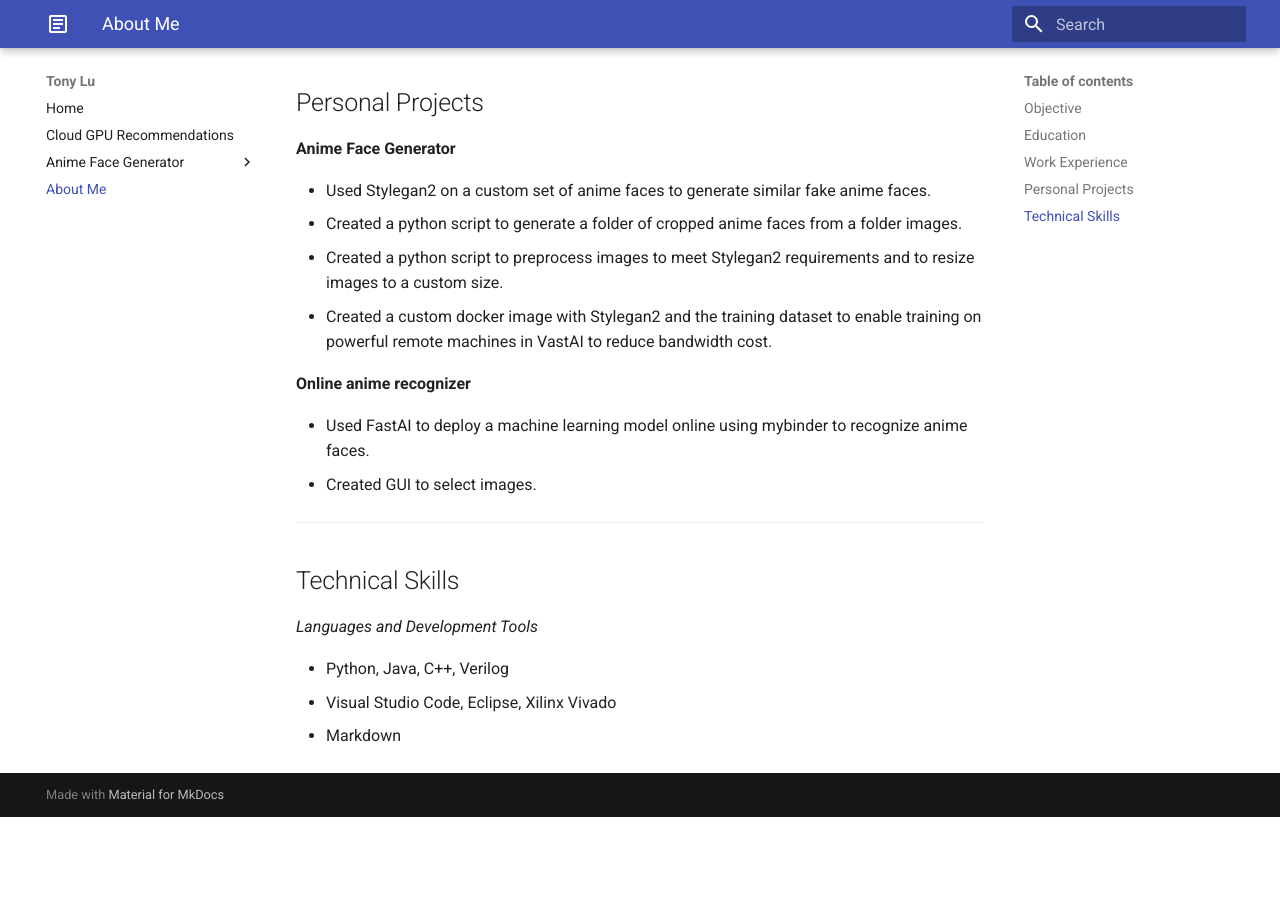
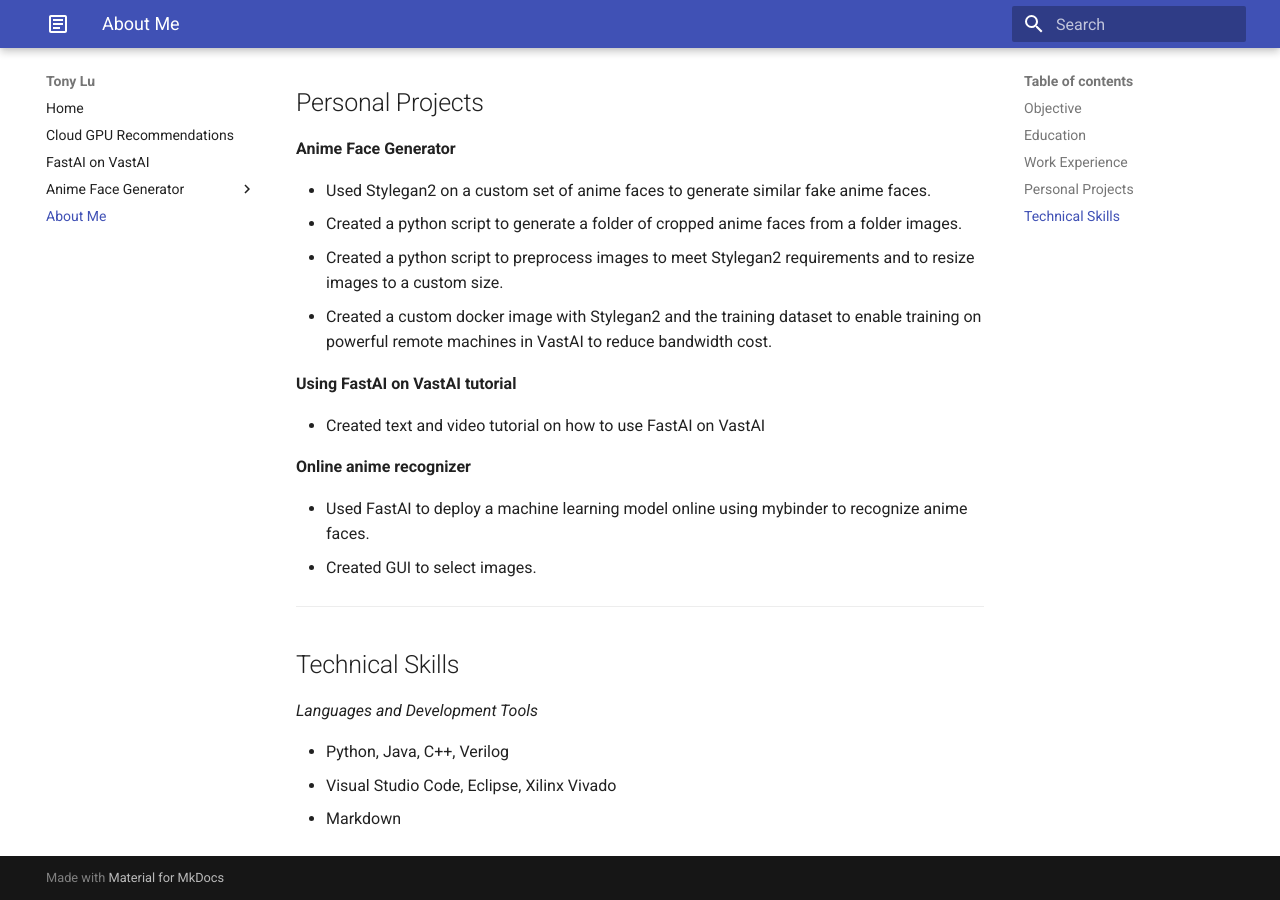
Before and after one commit to tonylu0/tonylu0.github.io, an MkDocs documentation site: the page built from docs/about.md, in a window 1280 px wide and 900 px high, scrolled down 884 px. Built offline with MkDocs 1.6.1 and Material for MkDocs 9.7.7, drawn with Linux system fonts in a browser that asks for light colours; before the commit the page ends 1701 px from its top, so only the background shows below that.

Commit message:
Added FastAI on VastAI tutorial

```diff
--- a/docs/about.md
+++ b/docs/about.md
@@ -45,6 +45,10 @@ for machine learning accelerators.
 * Created a custom docker image with Stylegan2 and the training dataset to enable training on powerful remote machines in VastAI
 to reduce bandwidth cost.
 
+**Using FastAI on VastAI tutorial**
+
+* Created text and video tutorial on how to use FastAI on VastAI
+
 **Online anime recognizer**
 
 * Used FastAI to deploy a machine learning model online using mybinder to recognize anime faces.
--- a/docs/recommendations.md
+++ b/docs/recommendations.md
@@ -38,6 +38,8 @@ Same as above except
 
 **VastAI** $5 deposit minimum, price depends on rental
 
+[How to use FastAI on VastAI](projects/fastaivastai)
+
 * Uses docker images, can use custom docker image.
 * Instead of using servers which are not allowed to use consumer GPUs, VastAI uses decentralized compute
 where anyone can rent out their GPUs. This allows for much cheaper prices as consumer GPUs have a much better
--- a/mkdocs.yml
+++ b/mkdocs.yml
@@ -13,11 +13,11 @@ markdown_extensions:
 nav:
     - Home: 'index.md'
     - Cloud GPU Recommendations: 'recommendations.md'
+    - FastAI on VastAI: 'projects/fastaivastai.md'
     - 'Anime Face Generator':
-      - 'Project Home' : 'Projects/projects.md'
-      - 'Anime Face Cropper': 'Projects/animefacecrop.md'
-      - 'Image Preprocessor' : 'Projects/imagepreprocess.md'
-      - 'Custom Docker Image for GAN' : 'Projects/dockerimage.md'
-      - 'Using FastAI on VastAI' : 'Projects/fastaivastai.md'
-      - 'Using Custom Images in Stylegan2' : 'Projects/stylegan2-ada.md'
+      - 'Project Home' : 'projects/animefacegenerator.md'
+      - 'Anime Face Cropper': 'projects/animefacecrop.md'
+      - 'Image Preprocessor' : 'projects/imagepreprocess.md'
+      - 'Custom Docker Image for GAN' : 'projects/dockerimage.md'
+      - 'Using Custom Images in Stylegan2' : 'projects/stylegan2-ada.md'
     - About Me: 'about.md'
```
Also changed, not shown: docs/Projects/fastaivastai.md (+23 -0 lines), docs/index.md (+2 -0 lines), docs/Projects/animefacegenerator.md (renamed from docs/Projects/projects.md), docs/images/vastaihomepage.png (added).
